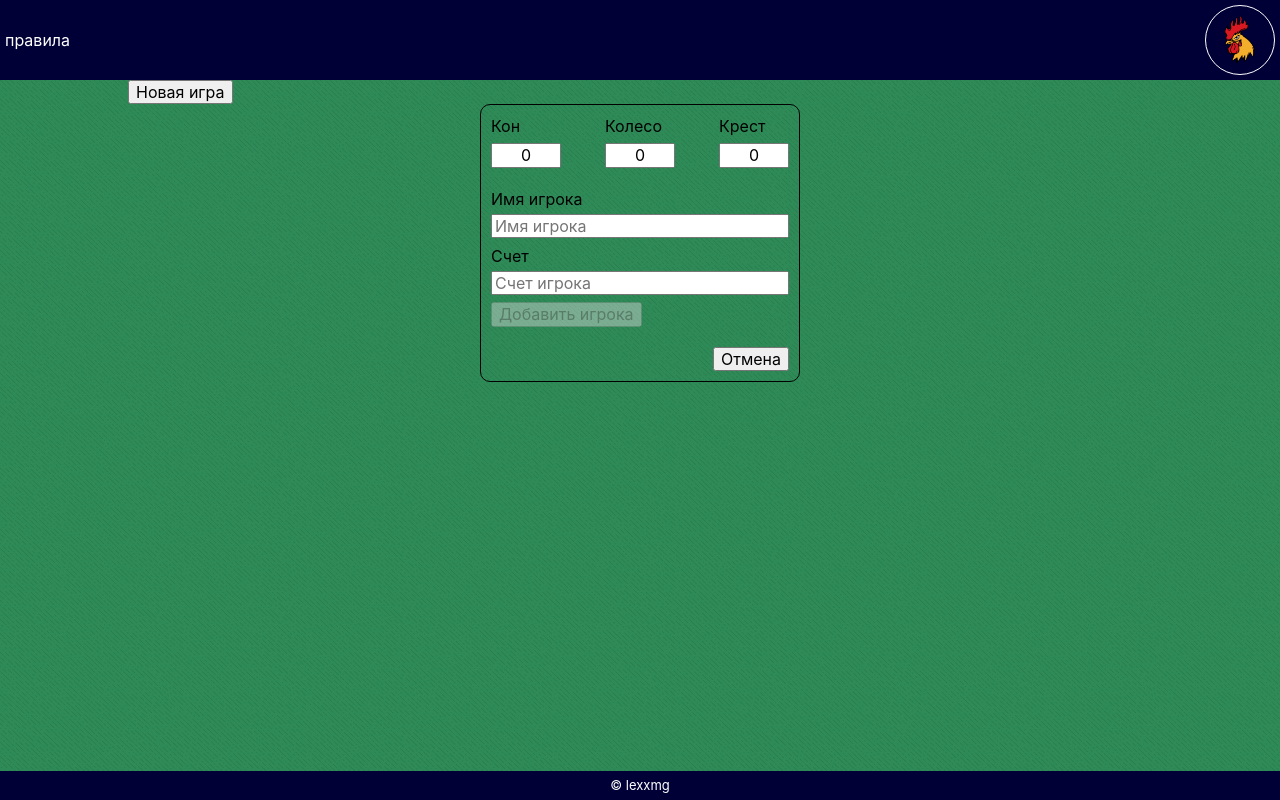
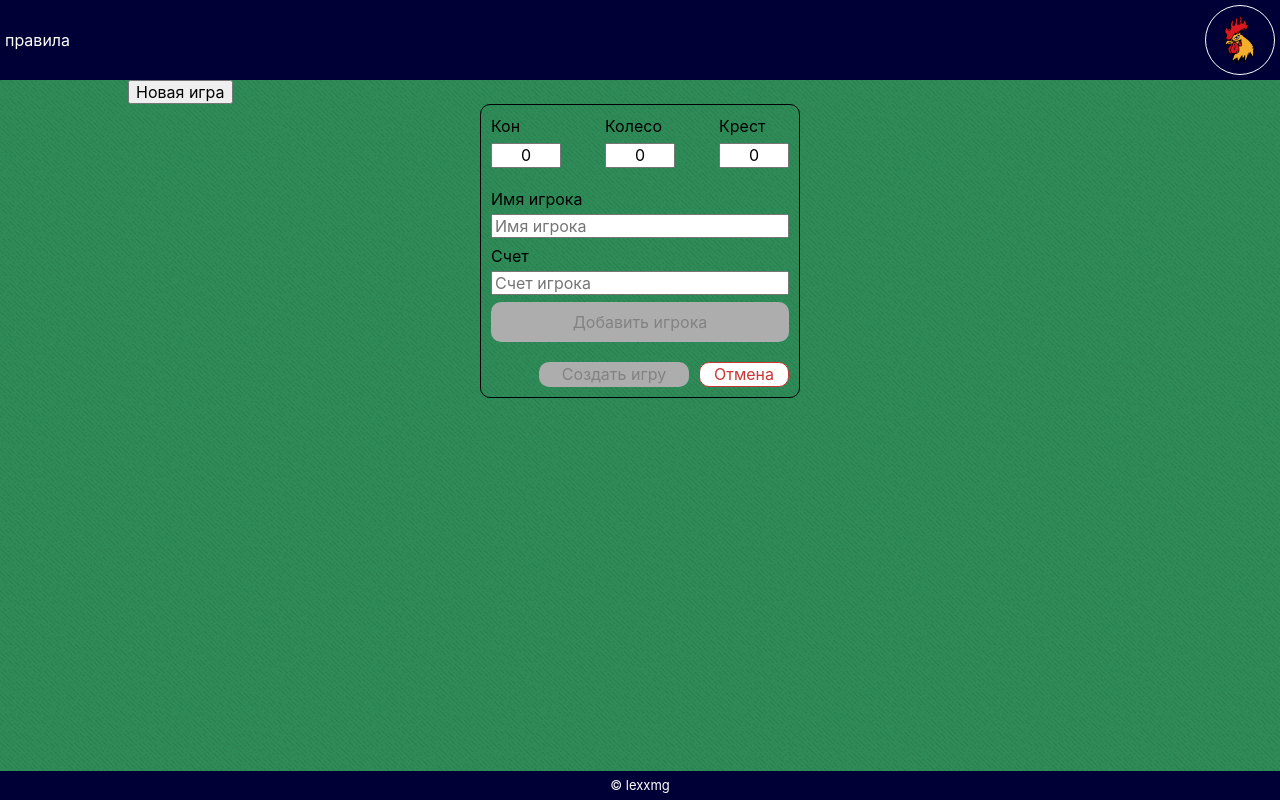
Before and after one commit to lexxmg/rooster-game, a React (Create React App) app: page / in a window 1280 px wide. Both pictures are taken after a click on the button "Новая игра". Built offline with nearby package versions, Linux system fonts and the light colour scheme.

Commit message:
add stayles button

```diff
--- a/src/components/form-player/FormPlayer.jsx
+++ b/src/components/form-player/FormPlayer.jsx
@@ -1,5 +1,6 @@
 
 import './form-player.css';
+import './form-player-buttons.css';
 import React from 'react';
 import { Formik, Field, Form } from 'formik';
 import cn from 'classnames';
@@ -140,7 +141,8 @@ const FormPlayer = (props) => {
                />
              </div>
 
-            <button className="form-player__submit"
+            <button
+              className="form-player__submit form-player-btn form-player-btn--big"
               type="submit"
               disabled={!(param.values.name && param.values.cash)}
             >Добавить игрока
@@ -161,9 +163,9 @@ const FormPlayer = (props) => {
                 <span className="form-player-list__text">Счет: {item.cash} руб.</span>
 
                 <button
-                  className="form-player-list__btn"
-                  onClick={() => {deletePlayer(item.id)}}>
-                  удалить
+                  className="form-player-list__btn form-player-btn form-player-btn--small form-player-btn--red"
+                  onClick={() => {deletePlayer(item.id)}}
+                >удалить
                 </button>
               </li>
             )
@@ -172,18 +174,20 @@ const FormPlayer = (props) => {
       </ul>
 
       <div className="form-player__btn-container form-player-btn-container">
-        {
-          createGame &&
         <button
-              className="form-player-btn-container__btn"
+          className="form-player-btn-container__btn form-player-btn form-player-btn--maiddle"
+          disabled={!createGame}
           onClick={() => {
             setIsNewGame(false);
           }}
         >Создать игру
         </button>
-        }
 
-        <button className="form-player-btn-container__btn" onClick={() => setIsNewGame(false)}>Отмена</button>
+        <button
+          className="form-player-btn-container__btn form-player-list__btn form-player-btn form-player-btn--small form-player-btn--red-white"
+          onClick={() => setIsNewGame(false)}
+        >Отмена
+        </button>
       </div>
     </div>
   )
--- /dev/null
+++ b/src/components/form-player/form-player-buttons.css
@@ -0,0 +1,86 @@
+
+.form-player-btn {
+  display: block;
+
+  padding: 0;
+
+  background-color: transparent;
+
+  border: 1px solid black;
+  border-radius: 10px;
+
+  outline: none;
+
+  cursor: pointer;
+}
+
+.form-player-btn:disabled {
+  background-color: #adadad;
+
+  border: 1px solid transparent;
+
+  color: #828282;
+
+  cursor: not-allowed;
+}
+
+.form-player-btn:hover:not([disabled]) {
+  border-color: #EBAD4C;
+
+  color: #EBAD4C;
+}
+
+.form-player-btn--big {
+  width: 100%;
+  height: 40px;
+}
+
+.form-player-btn--small {
+  width: 90px;
+  height: 25px;
+}
+
+.form-player-btn--red {
+  border-color: #C93633;
+
+  color: #C93633;
+}
+
+.form-player-btn--red-white{
+  border-color: #C93633;
+
+  background-color: white;
+
+  color: #C93633;
+}
+
+.form-player-btn--small.form-player-btn--red:hover {
+  border-color: #C93633;
+
+  background-color: #C93633;
+
+  color: white;
+}
+
+.form-player-btn--small.form-player-btn--red-white:hover {
+  border-color: #C93633;
+
+  background-color: #C93633;
+
+  color: white;
+}
+
+.form-player-btn--maiddle {
+  width: 150px;
+  height: 25px;
+
+  border-color: #EBAD4C;
+
+  color: #EBAD4C;
+}
+
+.form-player-btn--maiddle:hover:not([disabled]) {
+  background-color: #EBAD4C;
+
+  color: white;
+}
--- a/src/components/form-player/form-player.css
+++ b/src/components/form-player/form-player.css
@@ -95,6 +95,12 @@
   outline: none;
 }
 
+.form-player__input:disabled {
+  background-color: #adadad;
+
+  cursor: not-allowed;
+}
+
 .form-player__input--invalid {
   /* border: 1px solid #ff0000; */
   background-color: #C93633;
@@ -143,10 +149,6 @@
 }
 
 .form-player-list__btn {
-  display: block;
-
-  width: 100px;
-
   margin: 0 0 0 auto;
 }
 
@@ -164,7 +166,5 @@
 }
 
 .form-player-btn-container__btn {
-  display: block;
-
   margin: 0 0 0 10px;
 }
```
Lines whose indentation alone changed are shown as unchanged.
